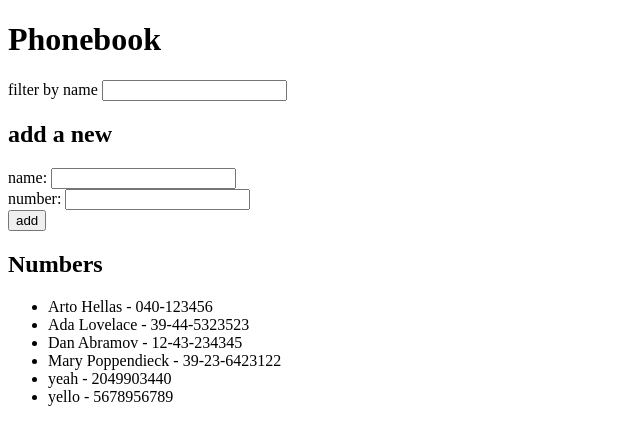
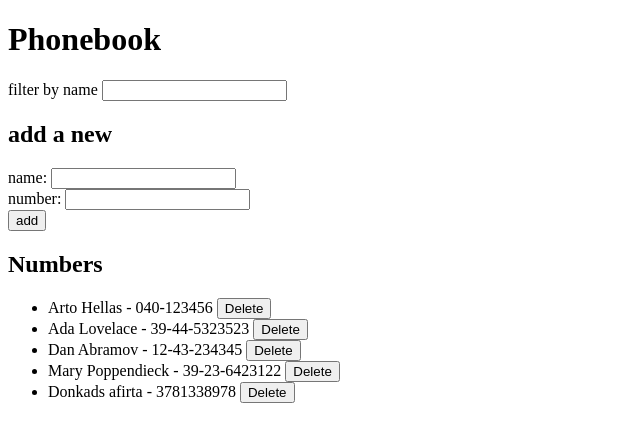
Before and after one commit to IanKaremi/Course_submissions, a React (Vite) app in the folder part1/the-phonebook/: page / in a window 1280 px wide. Shown: the top 444 px of the page, without its empty margins (0-640 px from the left). Built offline with nearby package versions, Linux system fonts and the light colour scheme; data requests are answered from the project's data file.

Commit message:
exercise 2.14

```diff
--- a/part1/the-phonebook/db.json
+++ b/part1/the-phonebook/db.json
@@ -21,14 +21,9 @@
       "id": "4"
     },
     {
-      "id": "c453",
-      "name": "yeah",
-      "number": "2049903440"
-    },
-    {
-      "id": "6aa2",
-      "name": "yello",
-      "number": "5678956789"
+      "id": "0f15",
+      "name": "Donkads afirta",
+      "number": "3781338978"
     }
   ]
 }
--- a/part1/the-phonebook/src/App.jsx
+++ b/part1/the-phonebook/src/App.jsx
@@ -45,7 +45,7 @@ const App = () => {
       setPersons(prev => prev.concat({name: newName, number:newPhone}))
       phoneService
         .create(new_obj)
-        .then(response => {console.log(response)})
+        // .then(response => {console.log(response)})
 
 
     }else{
@@ -53,8 +53,17 @@ const App = () => {
     }
   }
 
-  const renderPerson = persons.map((x)=>{return <li key={x.id}>{x.name} - {x.number}</li>})
-  const renderRes = res.map((x)=>{return <li key={x.id}>{x.name} - {x.number}</li>})
+  const handleDelete = (x) =>{
+
+    if(window.confirm("Are you sure you want to delete?")){
+        phoneService.delete_el(x)
+        console.log('deleted', x)
+    }else{
+      alert("Deletion aborted.")
+    }
+  }
+  const renderPerson = persons.map((x)=>{return <li key={x.id}>{x.name} - {x.number} <button onClick={()=>handleDelete(x.id)}>Delete</button></li>})
+  const renderRes = res.map((x)=>{return <li key={x.id}>{x.name} - {x.number}<button onClick={()=>handleDelete(x.id)}>Delete</button></li>})
 
   const handleParamChange = (y) =>{
     setParam(y.target.value)
--- a/part1/the-phonebook/src/services/phoneService.js
+++ b/part1/the-phonebook/src/services/phoneService.js
@@ -10,9 +10,11 @@ const create = newObject => {
   return axios.post(baseUrl, newObject)
 }
 
+const delete_el = (x) =>{
+  return axios.delete(baseUrl +'/'+ x)
+}
 
 
 
 
-
-export default {getAll, create}
+export default {getAll, create, delete_el}
```
